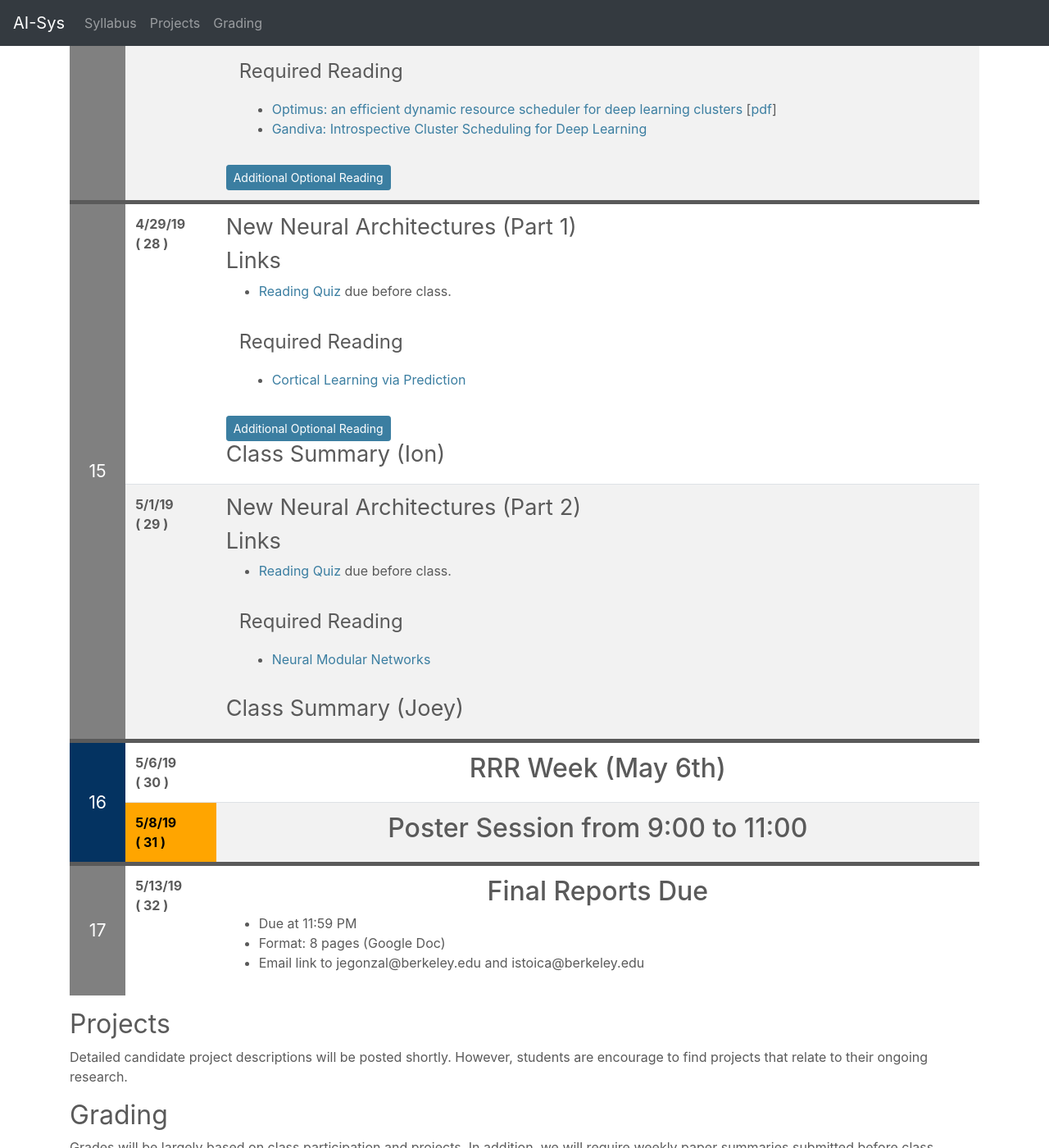
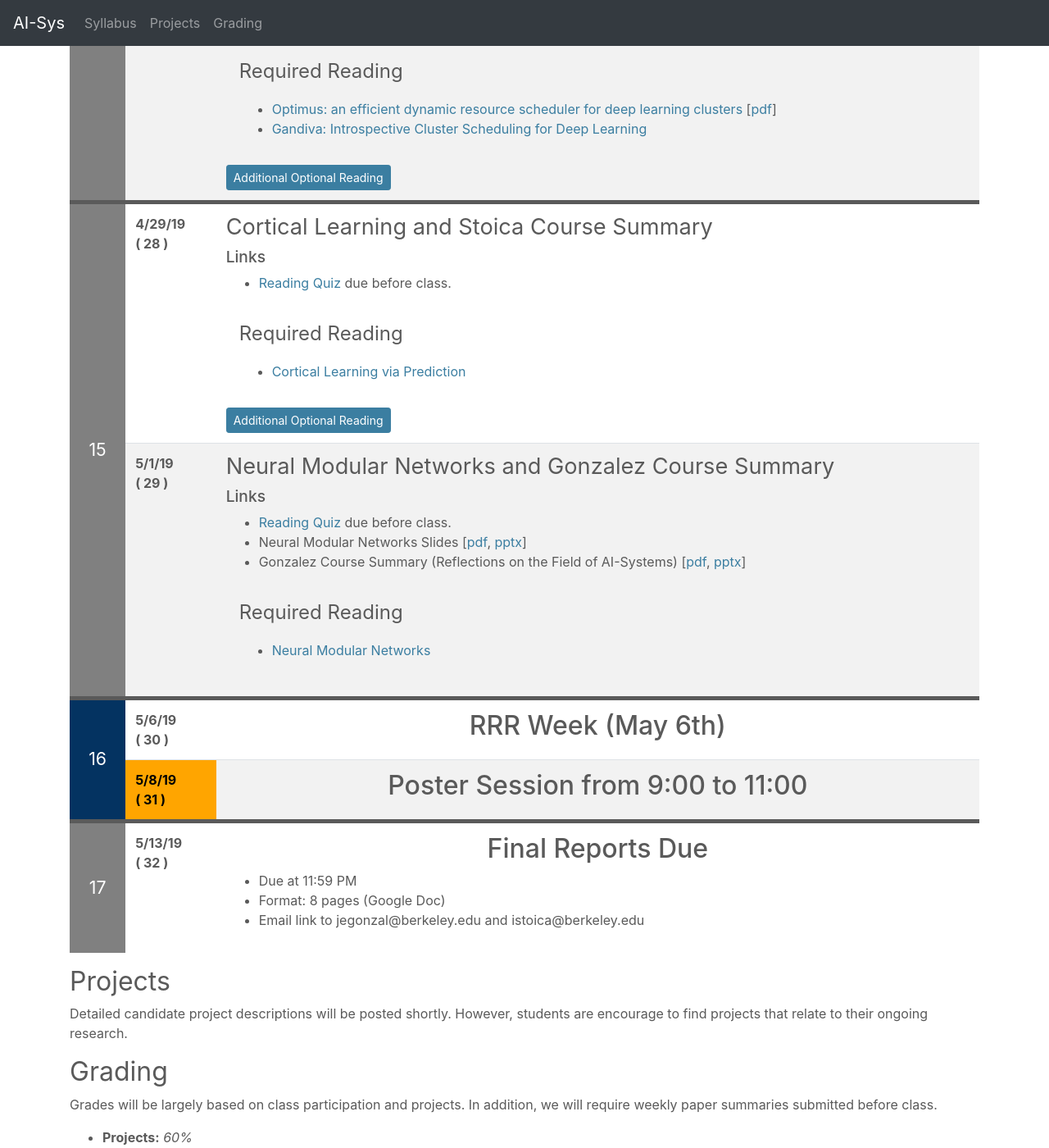
Before and after one commit to ucbrise/cs294-ai-sys-sp19, a Jekyll site: the page built from index.md, in a window 1280 px wide and 1400 px high, scrolled down 9338 px. Shown: the whole window at 82% size. Built offline with Jekyll 4.4.1, drawn with Linux system fonts in a browser that asks for light colours; nearby versions of some CDN libraries; our own code applies the rules of GitHub Pages for plain Markdown files.

Commit message:
adding last lectures

```diff
--- a/index.md
+++ b/index.md
@@ -847,9 +847,9 @@ If you find some of the reading confusing and want a more gentle introduction, t
 
 
 {% include syllabus_entry %}
-## New Neural Architectures (Part 1)
+## Cortical Learning and Stoica Course Summary
 
-## Links
+### Links
 * [Reading Quiz](https://forms.gle/Tot5oRZqjVEEhuF19) due before class.
 
 <div class="summary" markdown="1"> </div>
@@ -866,18 +866,20 @@ If you find some of the reading confusing and want a more gentle introduction, t
 </div>
 </div>
 
-## Class Summary (Ion)
 
 
 
 
 {% include syllabus_entry %}
-## New Neural Architectures (Part 2)
+## Neural Modular Networks and Gonzalez Course Summary
 
 
 
-## Links
+### Links
+
 * [Reading Quiz](https://forms.gle/wi2DjjrbcpkwHWxr6) due before class.
+* Neural Modular Networks Slides [[pdf](assets/lectures/lec29/nmn.pdf), [pptx](assets/lectures/lec29/nmn.pptx)]
+* Gonzalez Course Summary (Reflections on the Field of AI-Systems) [[pdf](assets/lectures/lec29/gonzalez-ai-sys-summary.pdf), [pptx](assets/lectures/lec29/gonzalez-ai-sys-summary.pptx)]
 
 <div class="summary" markdown="1"> </div>
 <div class="reading">
@@ -890,7 +892,9 @@ If you find some of the reading confusing and want a more gentle introduction, t
 
 
 
-## Class Summary (Joey)
+
+
+
 
 
 
```
Also changed, not shown: 4 other files.
